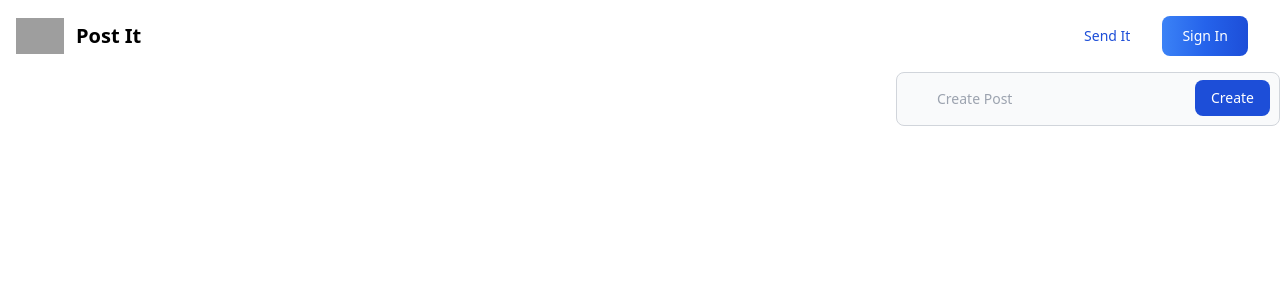
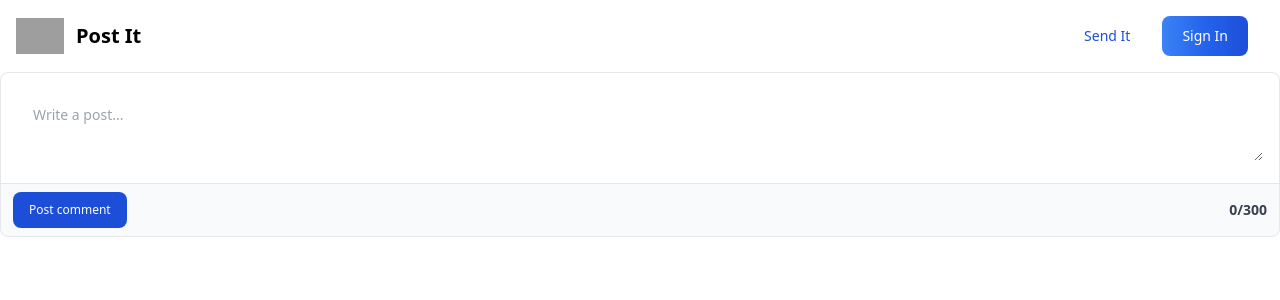
Before and after one commit to RutamBhagat/next_js_fullstack_app, a Next.js app: page / in a window 1280 px wide. Shown: the top 300 px of the page. Built offline with nearby package versions, Linux system fonts and the light colour scheme; no server answers; grey boxes are pictures that could not be loaded.

Commit message:
create posts

```diff
--- /dev/null
+++ b/app/auth/QueryWrapper.tsx
@@ -0,0 +1,16 @@
+"use client";
+import React from "react";
+import { QueryClient, QueryClientProvider } from "@tanstack/react-query";
+import { Toaster } from "react-hot-toast";
+
+const QueryWrapper = ({ children }: { children: React.ReactNode }) => {
+  const queryClient = new QueryClient();
+  return (
+    <QueryClientProvider client={queryClient}>
+      <Toaster />
+      {children}
+    </QueryClientProvider>
+  );
+};
+
+export default QueryWrapper;
--- /dev/null
+++ b/app/components/CreatePost.tsx
@@ -0,0 +1,77 @@
+"use client";
+import React, { useState } from "react";
+import { useMutation } from "@tanstack/react-query";
+import axios, { AxiosError } from "axios";
+import { toast } from "react-hot-toast";
+
+const CreatePost = () => {
+  const [title, setTitle] = useState("");
+  const [isDisabled, setIsDisabled] = useState(false);
+  let toastPostID: string
+
+  const addPost = async (title: string) => {
+    await axios.post("/api/posts/addPost", { title });
+  };
+  //create a post
+  const { mutate } = useMutation(addPost, {
+    onError: (error) => {
+      if (error instanceof AxiosError) {
+        toast.error(error?.response?.data.message, {id: toastPostID});
+      }
+      setIsDisabled(false);
+    },
+    onSuccess: (data) => {
+      toast.success("Post created successfully.", {id: toastPostID})
+      setTitle("");
+      setIsDisabled(false);
+    },
+  });
+
+  const submitPost = async (e: React.FormEvent<HTMLFormElement>) => {
+    e.preventDefault();
+    toastPostID = toast.loading("Creating post...", {id: toastPostID});
+    setIsDisabled(true);
+    mutate(title);
+  };
+
+  return (
+    <>
+      <form onSubmit={submitPost}>
+        <div className="w-full mb-4 border border-gray-200 rounded-lg bg-gray-50 dark:bg-gray-700 dark:border-gray-600">
+          <div className="px-4 py-2 bg-white rounded-t-lg dark:bg-gray-800">
+            <label htmlFor="comment" className="sr-only">
+              Your comment
+            </label>
+            <textarea
+              onChange={(e) => {
+                setTitle(e.target.value);
+              }}
+              name="title"
+              value={title}
+              className="w-full p-4 my-2 text-sm text-gray-900 bg-white border-0 dark:bg-gray-800 focus:ring-0 dark:text-white dark:placeholder-gray-400"
+              placeholder="Write a post..."
+            ></textarea>
+          </div>
+          <div className="flex items-center justify-between px-3 py-2 border-t dark:border-gray-600">
+            <button
+              disabled={isDisabled}
+              type="submit"
+              className="inline-flex items-center py-2.5 px-4 text-xs font-medium text-center text-white bg-blue-700 rounded-lg focus:ring-4 focus:ring-blue-200 dark:focus:ring-blue-900 hover:bg-blue-800"
+            >
+              Post comment
+            </button>
+            <div className="flex pl-0 space-x-1 sm:pl-2">
+              <p
+                className={`font-bold text-sm ${
+                  title.length > 300 ? "text-red-700" : "text-gray-700"
+                }`}
+              >{`${title.length}/300`}</p>
+            </div>
+          </div>
+        </div>
+      </form>
+    </>
+  );
+};
+
+export default CreatePost;
--- a/app/components/FormInput.tsx
+++ /dev/null
@@ -1,49 +0,0 @@
-"use client";
-import React, { useState } from "react";
-import { useRouter } from "next/navigation";
-
-
-const FormInput = () => {
-   const [title, setTitle] = useState("");
-   const router = useRouter()
-
-   const submitPost = async (e: React.FormEvent) => {
-      e.preventDefault();
-      const data = await fetch("/api/createPost", {
-         method: "POST",
-         body: JSON.stringify({ title: title }),
-      });
-      const res = await data.json();
-      router.refresh()
-      if (!res.ok) {
-         console.log(res.message);
-      }
-   };
-
-   return (
-      <form onSubmit={submitPost}>
-         <label htmlFor="default-search" className="mb-2 text-sm font-medium text-gray-900 sr-only dark:text-white">
-            Insert Post
-         </label>
-         <div className="relative">
-            <input
-               onChange={(e) => setTitle(e.target.value)}
-               value={title}
-               type="text"
-               id="default-search"
-               className="block w-full p-4 pl-10 text-sm text-gray-900 border border-gray-300 rounded-lg bg-gray-50 focus:ring-blue-500 focus:border-blue-500 dark:bg-gray-700 dark:border-gray-600 dark:placeholder-gray-400 dark:text-white dark:focus:ring-blue-500 dark:focus:border-blue-500"
-               placeholder="Create Post"
-               required
-            />
-            <button
-               type="submit"
-               className="text-white absolute right-2.5 bottom-2.5 bg-blue-700 hover:bg-blue-800 focus:ring-4 focus:outline-none focus:ring-blue-300 font-medium rounded-lg text-sm px-4 py-2 dark:bg-blue-600 dark:hover:bg-blue-700 dark:focus:ring-blue-800"
-            >
-               Create
-            </button>
-         </div>
-      </form>
-   );
-};
-
-export default FormInput;
--- a/app/layout.jsx
+++ b/app/layout.jsx
@@ -1,13 +1,13 @@
 import Nav from "./auth/Nav";
 import "./globals.css";
 import { Roboto } from "@next/font/google";
-
+import QueryWrapper from "./auth/QueryWrapper";
 
 const roboto = Roboto({
   subsets: ["latin"],
   weight: ["400", "700"],
-   variable: "--font-roboto"
-})
+  variable: "--font-roboto",
+});
 
 export default function RootLayout({ children }) {
   return (
@@ -18,8 +18,10 @@ export default function RootLayout({ children }) {
       */}
       <head />
       <body className={`${roboto.variable}`}>
+        <QueryWrapper>
           <Nav />
           {children}
+        </QueryWrapper>
       </body>
     </html>
   );
--- a/app/page.tsx
+++ b/app/page.tsx
@@ -1,22 +1,10 @@
-import { Inter } from "@next/font/google";
-import FormInput from "./components/FormInput";
+"use client"
+import CreatePost from "./components/CreatePost";
 
-const inter = Inter({ subsets: ["latin"] });
-
-export default async function Home() {
-   return (
-      <main className="bg-white min-h-screen">
-         <div className="flex justify-end">
-            <div className="w-96">
-               <FormInput />
-            </div>
-         </div>
-         <section className="text-gray-600 body-font">
-            <div className="container px-5 py-24 mx-auto">
-               <div className="flex flex-wrap justify-center -m-4">
-               </div>
-            </div>
-         </section>
-      </main>
-   );
+export default function Home() {
+  return (
+    <main className="bg-white min-h-screen">
+      <CreatePost />
+    </main>
+  );
 }
--- a/package.json
+++ b/package.json
@@ -12,13 +12,16 @@
     "@next-auth/prisma-adapter": "^1.0.5",
     "@next/font": "13.1.6",
     "@prisma/client": "^4.9.0",
+    "@tanstack/react-query": "^4.24.6",
     "@types/react": "18.0.27",
     "@types/react-dom": "18.0.10",
+    "axios": "^1.3.3",
     "next": "13.1.6",
     "next-auth": "^4.19.2",
     "package.json": "^2.0.1",
     "react": "18.2.0",
-    "react-dom": "18.2.0"
+    "react-dom": "18.2.0",
+    "react-hot-toast": "^2.4.0"
   },
   "devDependencies": {
     "@types/node": "18.11.18",
--- a/pages/api/auth/[...nextauth].js
+++ b/pages/api/auth/[...nextauth].js
@@ -6,6 +6,7 @@ import prisma from "../../../prisma/client"
 
 export const authOptions = {
     adapter: PrismaAdapter(prisma),
+    secret: process.env.AUTH_SECRET,
     providers: [
         GoogleProvider({
             clientId: process.env.GOOGLE_CLIENT_ID,
--- a/pages/api/createPost.ts
+++ /dev/null
@@ -1,32 +0,0 @@
-// Next.js API route support: https://nextjs.org/docs/api-routes/introduction
-import type { NextApiRequest, NextApiResponse } from "next";
-import prisma from "@/prisma/client";
-import { title } from "process";
-
-type PostProps = {
-   title: string;
-};
-
-export default async function handler(req: NextApiRequest, res: NextApiResponse) {
-   try {
-      //get prisma to fetch the posts
-      const post: PostProps = JSON.parse(req.body);
-      if (req.method === "POST") {
-         if (!post.title.length) {
-            return res.status(500).json({ message: "Please do not leave this empty" });
-         }
-         try {
-            const data = await prisma.post.create({
-               data: {
-                  title: post.title,
-               },
-            });
-            res.status(200).json(data);
-         } catch (error) {
-            return res.status(500).json({ message: "Error creating a new post" });
-         }
-      }
-   } catch (error) {
-      return res.status(500).json(error);
-   }
-}
--- /dev/null
+++ b/pages/api/posts/addPost.tsx
@@ -0,0 +1,48 @@
+// Next.js API route support: https://nextjs.org/docs/api-routes/introduction
+import type { NextApiRequest, NextApiResponse } from "next";
+import { getServerSession } from "next-auth";
+import { authOptions } from "../auth/[...nextauth]";
+import prisma from "../../../prisma/client";
+
+export default async function handler(
+  req: NextApiRequest,
+  res: NextApiResponse
+) {
+  if (req.method === "POST") {
+    const session = await getServerSession(req, res, authOptions);
+    if (!session) {
+      return res.status(401).json({
+        message: "Please sign in to make a post",
+      });
+    }
+
+    // Get user
+    const prismaUser = await prisma.user.findUnique({
+      where: { email: session?.user?.email as string },
+    });
+
+    // Check title
+    const title: string = req.body.title;
+    if (title.length > 300) {
+      return res.status(403).json({ message: "Please Write a shorter post" });
+    }
+    else if (!title.length) {
+      return res
+        .status(403)
+        .json({ message: "Please do not leave this empty" });
+    }
+
+    // Create a post
+    try {
+      const result = await prisma.post.create({
+        data: {
+          title,
+          userId: prismaUser?.id,
+        },
+      });
+      return res.status(200).json(result)
+    } catch (error) {
+      return res.status(403).json({err: "Error occured while creating a post"})
+    }
+  }
+}
```
Also changed, not shown: 1 other file (tests, documents, lock files or other folders). Lines whose indentation alone changed are shown as unchanged.
